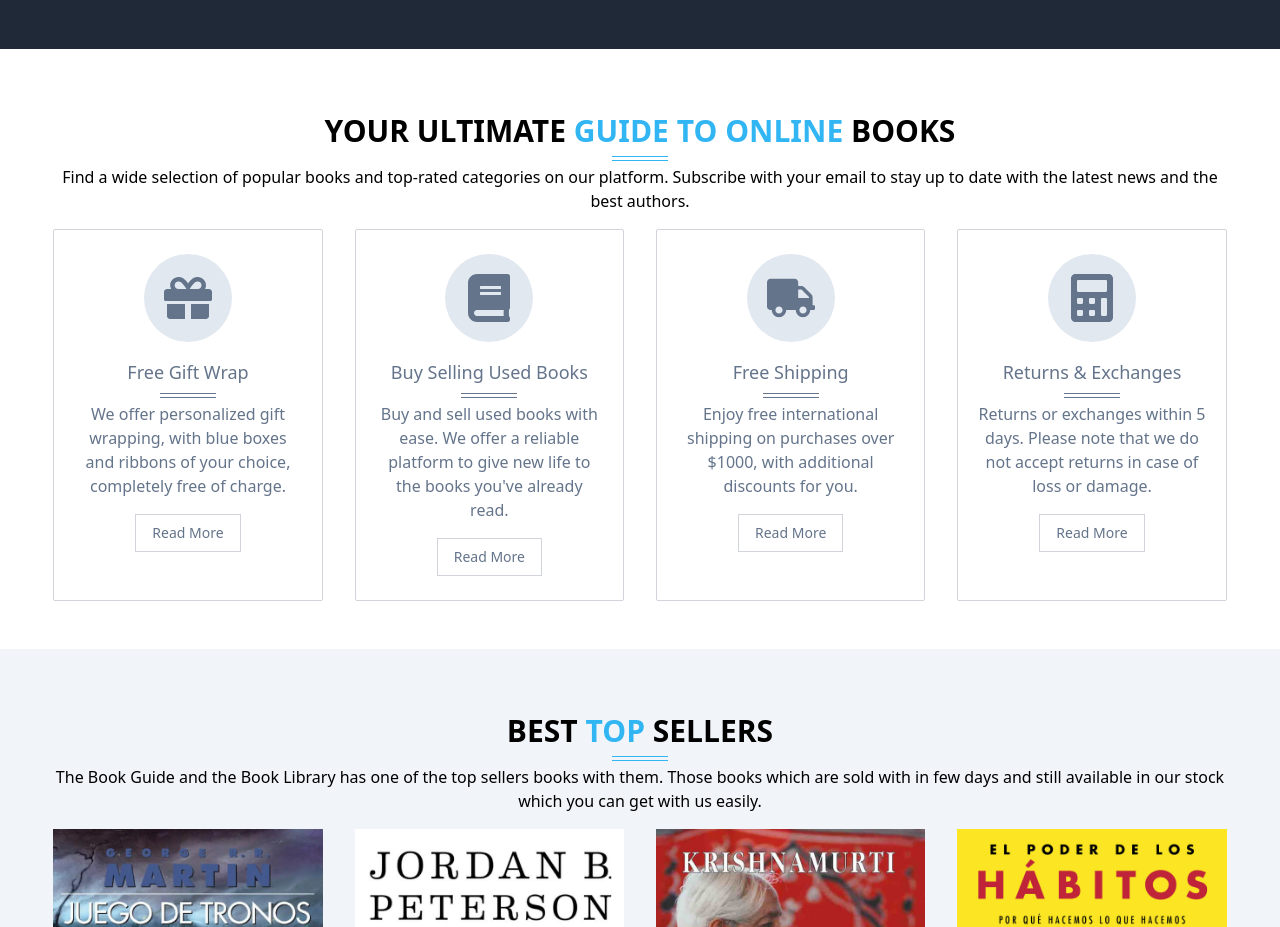
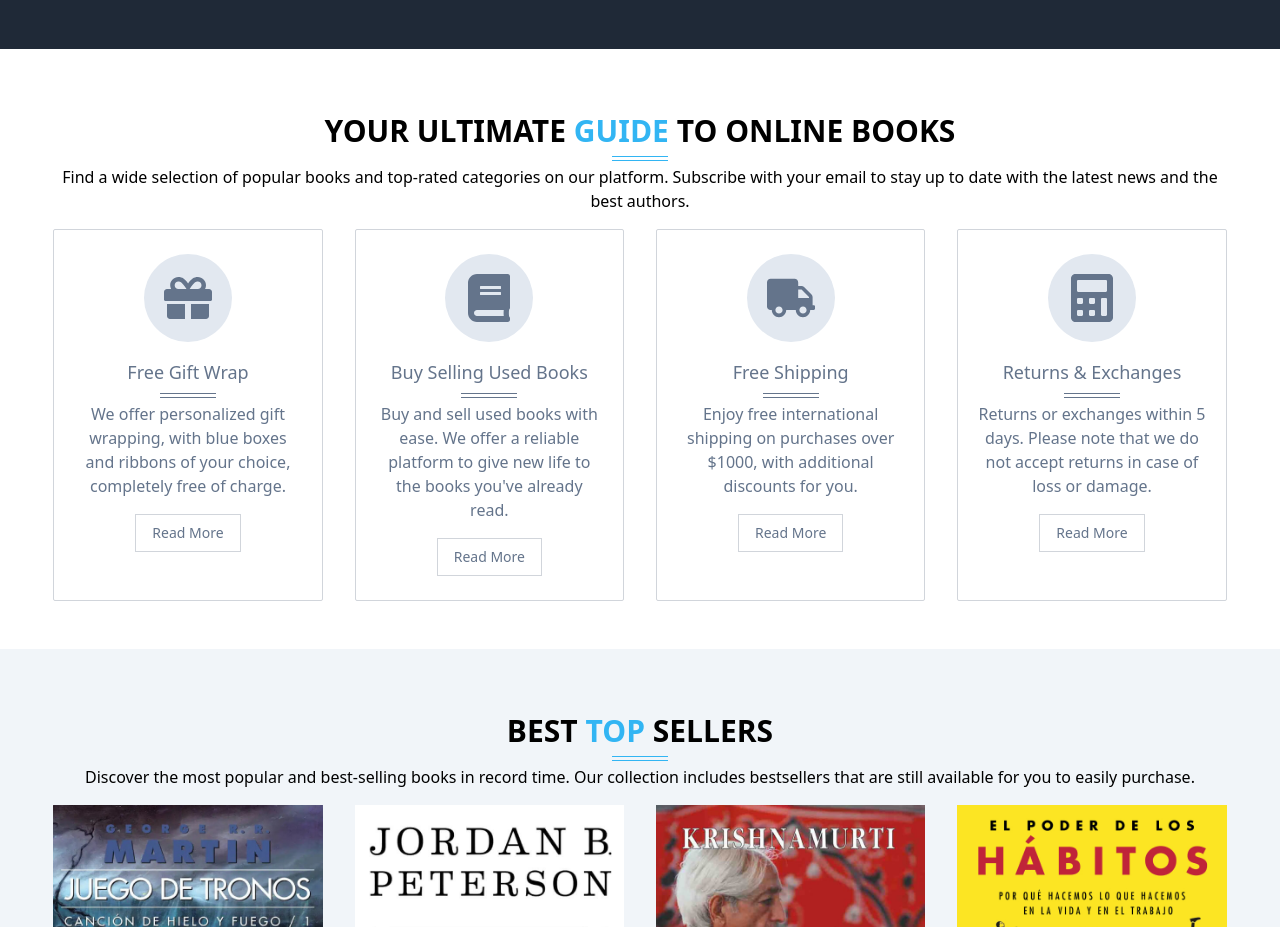
Before and after one commit to emmanuel-cruz-dev/literarium, a React (Vite) app: page / in a window 1280 px wide. Shown: the part 905-1832 px from the top of the page. Built offline with nearby package versions, Linux system fonts and the light colour scheme.

Commit message:
cambiando mapeo en MainCards

```diff
--- a/src/components/MainCards.tsx
+++ b/src/components/MainCards.tsx
@@ -2,46 +2,46 @@ import { FaGift, FaBook, FaTruck, FaCalculator } from "react-icons/fa";
 
 const cardItems = [
   {
-    icon: FaGift,
+    id: 1,
+    icon: <FaGift />,
     title: "Free Gift Wrap",
     description:
       "We offer personalized gift wrapping, with blue boxes and ribbons of your choice, completely free of charge.",
   },
   {
-    icon: FaBook,
+    id: 2,
+    icon: <FaBook />,
     title: "Buy Selling Used Books",
     description:
       "Buy and sell used books with ease. We offer a reliable platform to give new life to the books you've already read.",
   },
   {
-    icon: FaTruck,
+    id: 3,
+    icon: <FaTruck />,
     title: "Free Shipping",
     description:
       "Enjoy free international shipping on purchases over $1000, with additional discounts for you.",
   },
   {
-    icon: FaCalculator,
+    id: 4,
+    icon: <FaCalculator />,
     title: "Returns & Exchanges",
     description:
       "Returns or exchanges within 5 days. Please note that we do not accept returns in case of loss or damage.",
   },
 ];
 
-const CardArticle = () => {
+const CardArticle = ({ id, icon, title, description }) => {
   return (
-    <>
-      {cardItems.map((item, index) => (
     <article
-          key={index}
+      key={id}
       className="main-cards__article-item flex flex-col gap-4 items-center text-center border border-gray-300 py-6 px-5 rounded-sm"
     >
       <div className="bg-slate-200 rounded-full p-5">
-            <item.icon className="main-cards__icon text-5xl" />
+        <span className="main-cards__icon text-5xl">{icon}</span>
       </div>
-          <h3 className="font-medium text-lg main-cards__title">
-            {item.title}
-          </h3>
-          <p>{item.description}</p>
+      <h3 className="font-medium text-lg main-cards__title">{title}</h3>
+      <p>{description}</p>
       <a
         href="#"
         className="text-sm border border-gray-300 py-2 px-4 hover:bg-white hover:border-white hover:text-gray-600"
@@ -49,8 +49,6 @@ const CardArticle = () => {
         Read More
       </a>
     </article>
-      ))}
-    </>
   );
 };
 
@@ -59,8 +57,8 @@ const MainCards = () => {
     <section className="main-cards w-11/12 mx-auto py-12" id="main-cards">
       <div className="flex flex-col gap-4 justify-center items-center text-center py-4">
         <h2 className="uppercase font-bold text-3xl section__title">
-          Your Ultimate{" "}
-          <span className="text__accent-color">Guide to Online</span> Books
+          Your Ultimate <span className="text__accent-color">Guide</span> to
+          Online Books
         </h2>
         <p>
           Find a wide selection of popular books and top-rated categories on our
@@ -70,7 +68,9 @@ const MainCards = () => {
       </div>
       <article>
         <div className="grid md:grid-cols-2 lg:grid-cols-3 xl:grid-cols-4 gap-8">
-          <CardArticle />
+          {cardItems.map((item) => (
+            <CardArticle {...item} />
+          ))}
         </div>
       </article>
     </section>
--- a/src/components/TopSellers.tsx
+++ b/src/components/TopSellers.tsx
@@ -90,9 +90,9 @@ const TopSellers = () => {
             Best <span className="text__accent-color">top</span> Sellers
           </h2>
           <p>
-            The Book Guide and the Book Library has one of the top sellers books
-            with them. Those books which are sold with in few days and still
-            available in our stock which you can get with us easily.
+            Discover the most popular and best-selling books in record time. Our
+            collection includes bestsellers that are still available for you to
+            easily purchase.
           </p>
         </div>
         <article>
```
Lines whose indentation alone changed are shown as unchanged.
